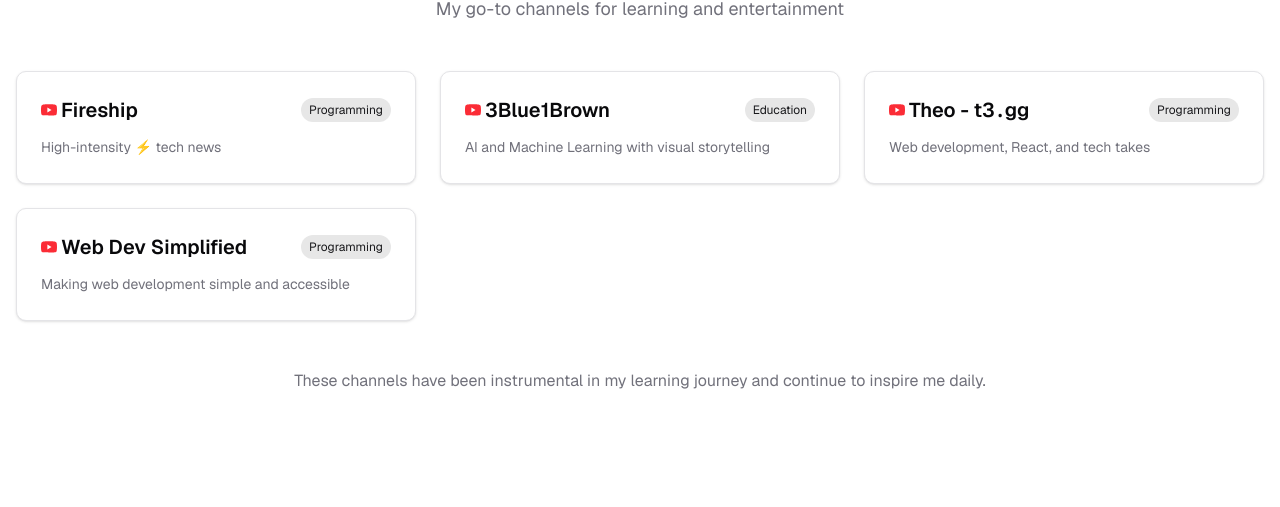
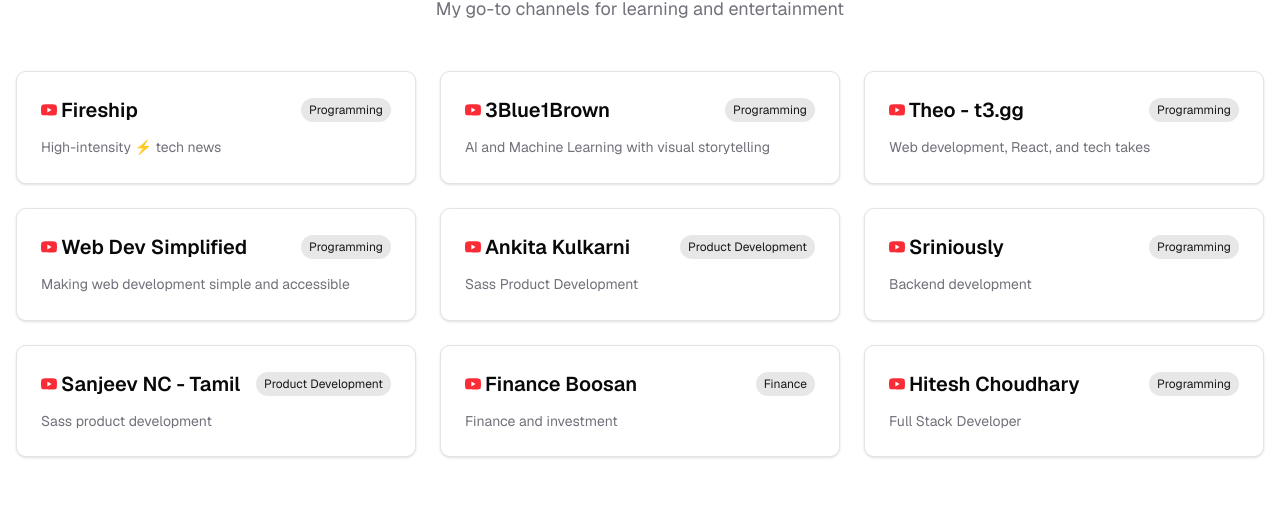
Before and after one commit to MANIKANDAN1709/portfolio-next, a Next.js app: page /favorities in a window 1280 px wide. Shown: the part 174-681 px from the top of the page. Built offline with nearby package versions, Linux system fonts and the light colour scheme.

Commit message:
Update Favorites page to include additional YouTube channels with URLs and improved layout
- Added new favorite channels with descriptions and URLs for better accessibility.
- Changed channel display from div to anchor tag for improved navigation and user experience.

```diff
--- a/src/app/favorities/page.tsx
+++ b/src/app/favorities/page.tsx
@@ -3,23 +3,57 @@
       {
         name: "Fireship",
         description: "High-intensity ⚡  tech news",
-        category: "Programming"
+        category: "Programming",
+        url: "https://www.youtube.com/@Fireship"
       },
       {
         name: "3Blue1Brown",
         description: "AI and Machine Learning with visual storytelling",
-        category: "Education",
+        category: "Programming",
+        url: "https://www.youtube.com/@3blue1brown"
       },
       {
-        name: "Theo - t3․gg",
+        name: "Theo - t3.gg",
         description: "Web development, React, and tech takes",
         category: "Programming",
+        url: "https://www.youtube.com/@t3dotgg"
       },
       {
         name: "Web Dev Simplified",
         description: "Making web development simple and accessible",
         category: "Programming",
-      }
+        url: "https://www.youtube.com/@WebDevSimplified"
+      },
+      {
+        name: "Ankita Kulkarni",
+        description: "Sass Product Development",
+        category: "Product Development",
+        url: "https://www.youtube.com/@Kulkarniankita"
+      },
+      {
+        name: "Sriniously",
+        description: "Backend development",
+        category: "Programming",
+        url: "https://www.youtube.com/@sriniously"
+      },
+      {
+        name: "Sanjeev NC - Tamil",
+        description: "Sass product development",
+        category: "Product Development",
+        url: "https://www.youtube.com/@sanjeevnctamil"
+      },
+      {
+        name: "Finance Boosan",
+        description: "Finance and investment",
+        category: "Finance",
+        url: "https://www.youtube.com/@finance.boosan"
+      },
+      {
+       name: "Hitesh Choudhary",
+       description: "Full Stack Developer",
+       category: "Programming",
+       url: "https://www.youtube.com/@HiteshCodeLab"
+      },
     ];
 
     return (
@@ -36,9 +70,12 @@
 
           <div className="grid grid-cols-1 md:grid-cols-2 lg:grid-cols-3 gap-6">
             {favoriteChannels.map((channel, index) => (
-              <div
+              <a
                 key={index}
-                className="bg-card text-card-foreground rounded-lg border shadow-sm hover:shadow-md transition-shadow duration-200 p-6"
+                href={channel.url}
+                target="_blank"
+                rel="noopener noreferrer"
+                className="block bg-card text-card-foreground rounded-lg border shadow-sm hover:shadow-md transition-all duration-200 p-6 hover:scale-105 cursor-pointer"
               >
                 <div className="space-y-3">
                   <div className="flex items-center justify-between">
@@ -57,7 +94,7 @@
                     {channel.description}
                   </p>
                 </div>
-              </div>
+              </a>
             ))}
           </div>
 
```
